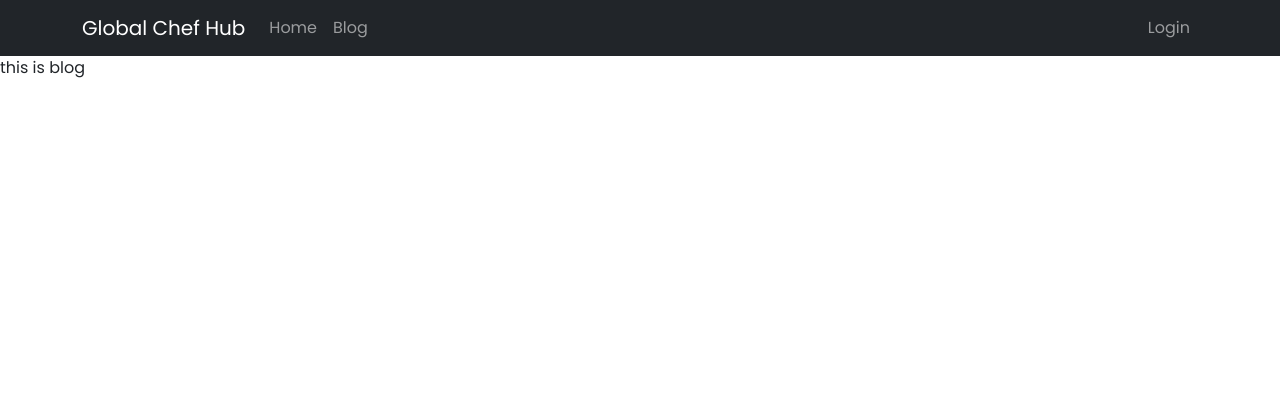
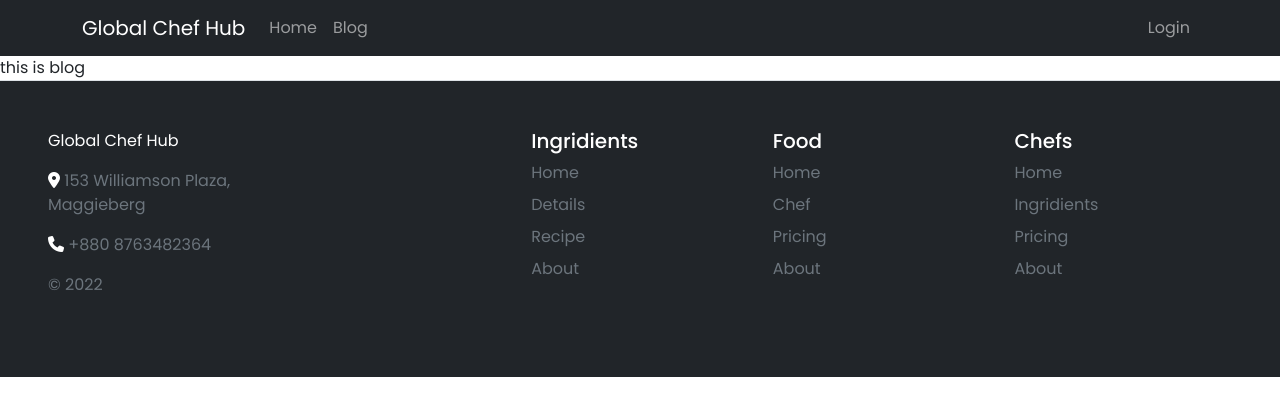
Before and after one commit to subham141198/global-chef, a React (Vite) app: page /blog in a window 1280 px wide. Shown: the top 416 px of the page. Built offline with nearby package versions, Linux system fonts and the light colour scheme; no server answers.

Commit message:
footer solved

```diff
--- a/src/Components/Blog/Blog.jsx
+++ /dev/null
@@ -1,13 +0,0 @@
-import ChefNavbar from "../Header/Header";
-
-const Blog = () => {
-    return (<>
-        <ChefNavbar/>
-        <div>
-            this is blog
-        </div>
-        </>
-    );
-};
-
-export default Blog;
--- a/src/Components/Footer/Footer.jsx
+++ b/src/Components/Footer/Footer.jsx
@@ -1,20 +1,53 @@
 export default function Footer() {
   return (
     <>
-        <footer className="d-flex flex-wrap justify-content-between bg-dark align-items-center py-3  border-top">
-        <div className="container">
-          <div className="col-md-4 d-flex align-items-center">
-            <a
-              href="/"
-              className="mb-3 me-2 mb-md-0 text-muted text-decoration-none lh-1"
-            >
-            </a>
-            <span className="mb-3 mb-md-0 text-muted">
-              &copy; 2023 Company, Inc
-            </span>
-          </div>
-          </div>
-        </footer>
+
+  <footer className="row row-cols-1 row-cols-sm-2 row-cols-md-5 p-5  border-top bg-dark ">
+
+    <div className="col mb-3">
+      <a href="/" className="d-flex align-items-center mb-3 link-dark text-decoration-none text-white">
+        Global Chef Hub
+      </a>
+      <p className="text-muted"><i className="fa-solid fa-location-dot text-white"></i> 153 Williamson Plaza, Maggieberg</p>
+      <p className="text-muted"><i className="fa-solid fa-phone text-white"></i> +880 8763482364</p>
+      <p className="text-muted">&copy; 2022</p>
+    </div>
+    <div className="col mb-3">
+
+    </div>
+
+    <div className="col mb-3">
+      <h5 className="text-white" >Ingridients</h5>
+      <ul className="nav flex-column">
+        <li className="nav-item mb-2"><a href="#" className="nav-link p-0 text-muted">Home</a></li>
+        <li className="nav-item mb-2"><a href="#" className="nav-link p-0 text-muted">Details</a></li>
+        <li className="nav-item mb-2"><a href="#" className="nav-link p-0 text-muted">Recipe</a></li>
+        <li className="nav-item mb-2"><a href="#" className="nav-link p-0 text-muted">About</a></li>
+      </ul>
+    </div>
+
+    <div className="col mb-3">
+      <h5 className="text-white" >Food</h5>
+      <ul className="nav flex-column">
+        <li className="nav-item mb-2"><a href="#" className="nav-link p-0 text-muted">Home</a></li>
+        <li className="nav-item mb-2"><a href="#" className="nav-link p-0 text-muted">Chef</a></li>
+        <li className="nav-item mb-2"><a href="#" className="nav-link p-0 text-muted">Pricing</a></li>
+        <li className="nav-item mb-2"><a href="#" className="nav-link p-0 text-muted">About</a></li>
+      </ul>
+    </div>
+
+    <div className="col mb-3">
+      <h5 className="text-white" >Chefs</h5>
+      <ul className="nav flex-column">
+        <li className="nav-item mb-2"><a href="#" className="nav-link p-0 text-muted">Home</a></li>
+        <li className="nav-item mb-2"><a href="#" className="nav-link p-0 text-muted">Ingridients</a></li>
+        <li className="nav-item mb-2"><a href="#" className="nav-link p-0 text-muted">Pricing</a></li>
+        <li className="nav-item mb-2"><a href="#" className="nav-link p-0 text-muted">About</a></li>
+      </ul>
+    </div>
+
+  </footer>
+
 
     </>
   );
--- a/src/Pages/Blog.jsx
+++ b/src/Pages/Blog.jsx
@@ -0,0 +1,15 @@
+import ChefNavbar from "../Components/Header/Header";
+import Footer from "../Components/Footer/Footer";
+
+const Blog = () => {
+    return (<>
+        <ChefNavbar/>
+        <div>
+            this is blog
+        </div>
+        <Footer/>
+        </>
+    );
+};
+
+export default Blog;
--- a/src/Pages/Details.jsx
+++ b/src/Pages/Details.jsx
@@ -3,6 +3,7 @@ import ChefNavbar from "../Components/Header/Header";
 import SingleRecipeComponent from "../Components/SingleRecipe/SingleRecipe";
 import { ToastContainer} from "react-toastify";
 import 'react-toastify/dist/ReactToastify.css';
+import Footer from "../Components/Footer/Footer";
 
 
 function Detials() {
@@ -54,7 +55,7 @@ function Detials() {
         </div>
         <ToastContainer></ToastContainer>
       </div>
-
+      <Footer/>
 
     </>
 
--- a/src/main.jsx
+++ b/src/main.jsx
@@ -8,7 +8,7 @@ import { AuthProvider } from "./Provider/AuthProvider";
 import RegisterForm from "./Pages/Register";
 import LoginForm from "./Pages/Login";
 import ProtectedRoute from "./Routes/ProtectedRoute";
-import Blog from "./Components/Blog/Blog";
+import Blog from "./Pages/Blog";
 
 function allChefLoader({ request }) {
   return fetch("https://global-chef-server-debabratachakraborty880-gmailcom.vercel.app/alldata", {
```
